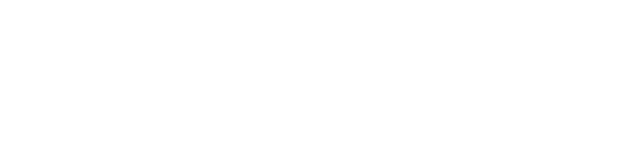
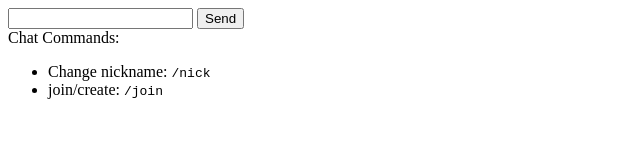
Before and after one commit to quickfingers/chatr, a website: page public/index.html in a window 1280 px wide. Shown: the whole page, without its empty margins (0-640 px from the left). Drawn offline with Linux system fonts and the light colour scheme.

Commit message:
html for the chat application

```diff
--- a/public/index.html
+++ b/public/index.html
@@ -3,8 +3,24 @@
 <head lang="en">
     <meta charset="UTF-8">
     <title></title>
+    <link rel="stylesheet" href="css/style.css"/>
 </head>
 <body>
-
+    <div id="content">
+        <div id="room"></div>
+        <div id="room-list"></div>
+        <div id="messages"></div>
+        <form id="send-form">
+            <input id="send-message"/>
+            <input id="send-button" type="submit" value="Send"/>
+            <div id="help">
+                Chat Commands:
+                <ul>
+                    <li>Change nickname: <code>/nick</code></li>
+                    <li>join/create: <code>/join</code></li>
+                </ul>
+            </div>
+        </form>
+    </div>
 </body>
 </html>
```
Also changed, not shown: package.json (+7 -0 lines).
